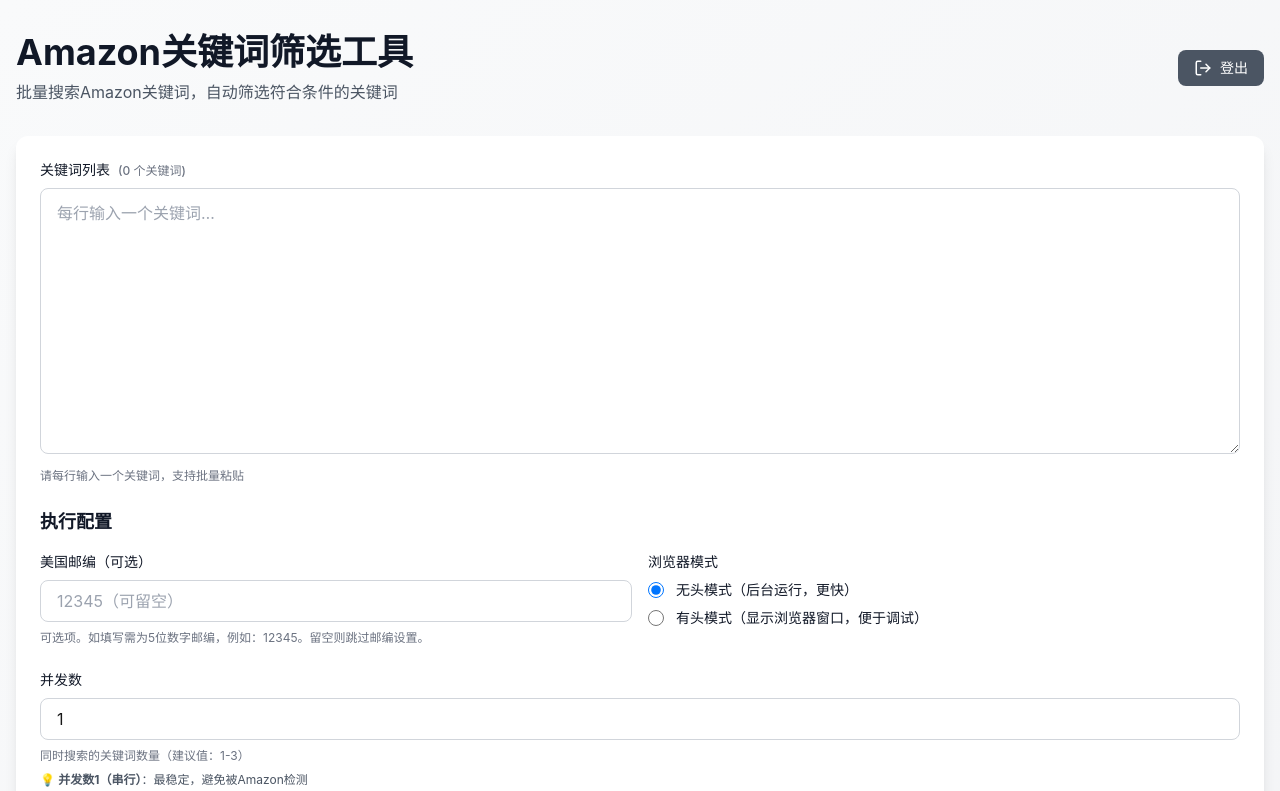
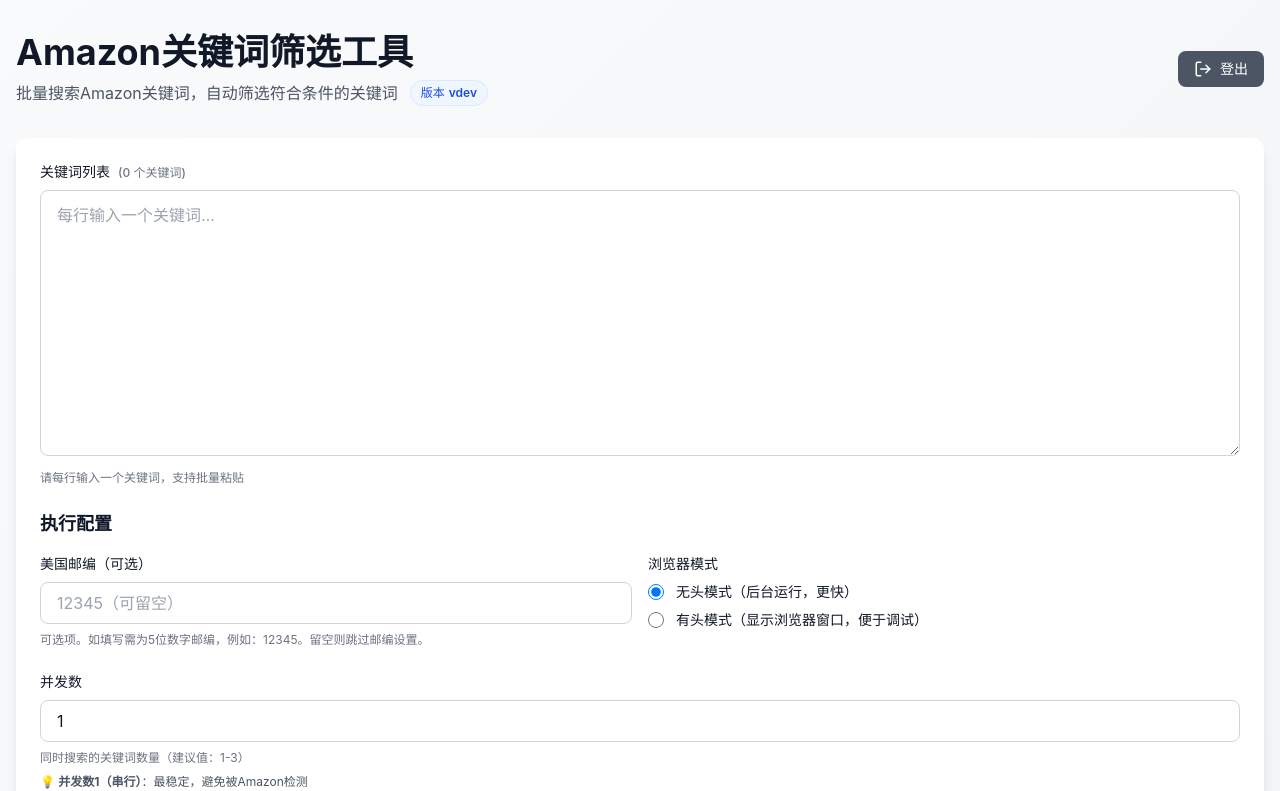
Before and after one commit to myysophia/amazon-auto, a Next.js app: page / in a window 1280 px wide. Shown: the top 791 px of the page. Built offline with nearby package versions, Linux system fonts and the light colour scheme.

Commit message:
feat: add version badge component and display app version in the home page

```diff
--- a/app/page.tsx
+++ b/app/page.tsx
@@ -12,9 +12,11 @@
 import Papa from 'papaparse';
 import { Play, StopCircle, RotateCcw, LogOut } from 'lucide-react';
 import { useRouter } from 'next/navigation';
+import VersionBadge from '@/components/VersionBadge';
 
 export default function Home() {
   const router = useRouter();
+  const appVersion = process.env.NEXT_PUBLIC_APP_VERSION ?? 'dev';
   // 状态管理
   const [keywordsText, setKeywordsText] = useState('');
   const [keywords, setKeywords] = useState<string[]>([]);
@@ -153,9 +155,12 @@
             <h1 className="text-3xl md:text-4xl font-bold text-gray-900 dark:text-gray-100 mb-2">
               Amazon关键词筛选工具
             </h1>
-            <p className="text-gray-600 dark:text-gray-400">
-              批量搜索Amazon关键词，自动筛选符合条件的关键词
-            </p>
+            <div className="flex flex-wrap items-center gap-3">
+              <p className="text-gray-600 dark:text-gray-400">
+                批量搜索Amazon关键词，自动筛选符合条件的关键词
+              </p>
+              <VersionBadge version={appVersion} />
+            </div>
           </div>
           <button
             onClick={handleLogout}
--- /dev/null
+++ b/components/VersionBadge.tsx
@@ -0,0 +1,23 @@
+'use client';
+
+interface VersionBadgeProps {
+  version?: string | null;
+}
+
+export default function VersionBadge({ version }: VersionBadgeProps) {
+  if (!version) {
+    return null;
+  }
+
+  return (
+    <span
+      className="inline-flex items-center gap-1 px-2.5 py-1 rounded-full text-xs font-medium
+                 bg-blue-50 text-blue-700 border border-blue-100
+                 dark:bg-blue-900/40 dark:text-blue-200 dark:border-blue-800"
+      aria-label={`当前版本 ${version}`}
+    >
+      版本
+      <span className="font-semibold">v{version}</span>
+    </span>
+  );
+}
--- a/next.config.ts
+++ b/next.config.ts
@@ -1,7 +1,42 @@
 import type { NextConfig } from "next";
+import { execSync } from "node:child_process";
+
+const getGitTag = () => {
+  try {
+    const tag = execSync("git describe --tags --abbrev=0", {
+      stdio: ["ignore", "pipe", "ignore"],
+    })
+      .toString()
+      .trim();
+    return tag || null;
+  } catch {
+    return null;
+  }
+};
+
+const getShortCommit = () => {
+  try {
+    return execSync("git rev-parse --short HEAD", {
+      stdio: ["ignore", "pipe", "ignore"],
+    })
+      .toString()
+      .trim();
+  } catch {
+    return null;
+  }
+};
+
+const resolveAppVersion = () => {
+  if (process.env.NEXT_PUBLIC_APP_VERSION) {
+    return process.env.NEXT_PUBLIC_APP_VERSION;
+  }
+  return getGitTag() ?? getShortCommit() ?? "dev";
+};
 
 const nextConfig: NextConfig = {
-  /* config options here */
+  env: {
+    NEXT_PUBLIC_APP_VERSION: resolveAppVersion(),
+  },
 };
 
 export default nextConfig;
```
